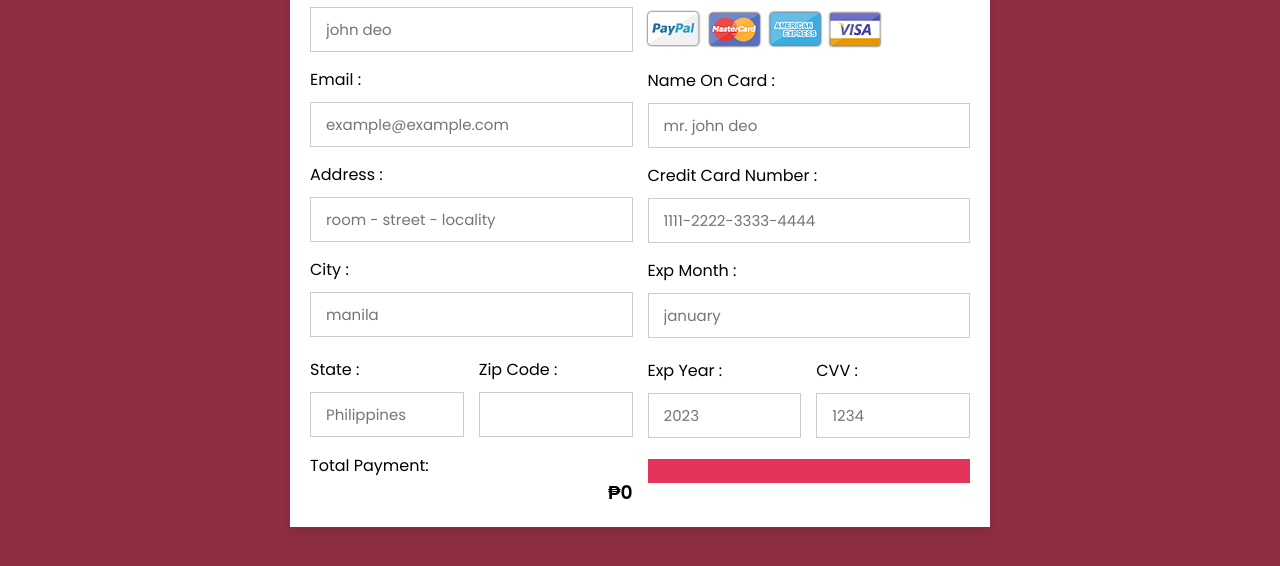
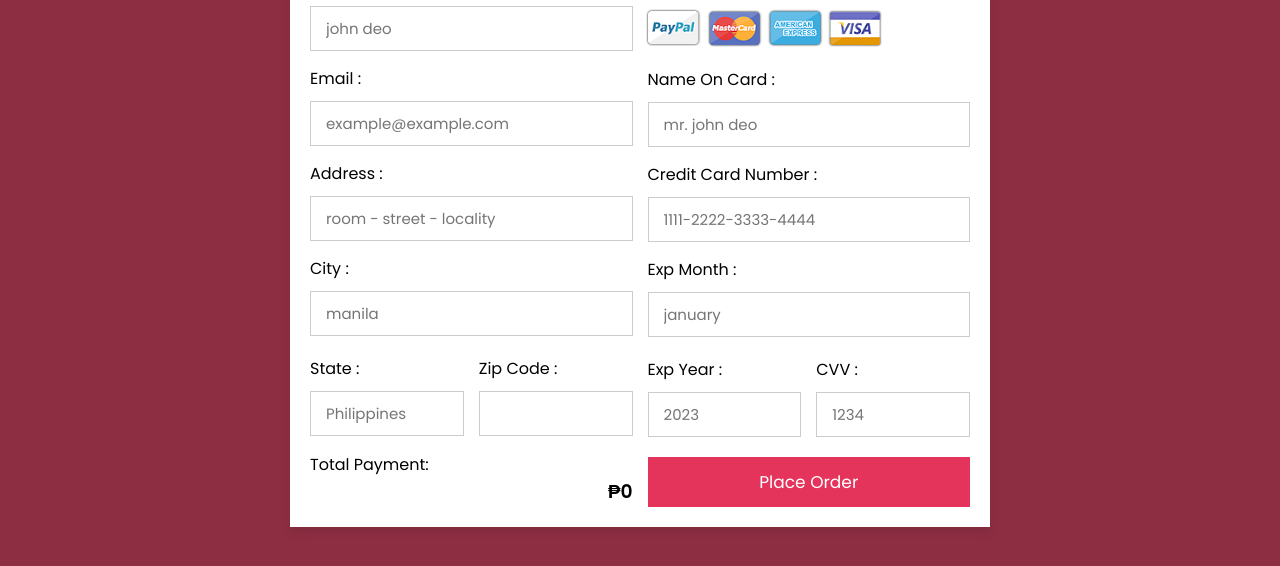
Before and after one commit to Syntax-maker/Happy-Pets, a plain HTML site: page payment.html in a window 1280 px wide. Shown: the part 224-790 px from the top of the page. Drawn offline with Linux system fonts and the light colour scheme.

Commit message:
Update payment.html

```diff
--- a/payment.html
+++ b/payment.html
@@ -102,7 +102,7 @@
                 </div>
             </div>
             <div class="col">
-                <button type="button" value="place order" class="submit-btn" > </button>
+                <button type="submit" value="place order" class="submit-btn" > Place Order</button>
    <input type="hidden" name="_next" value="https://syntax-maker.github.io/Happy-Pets/new-shop.html">
                 <input type="hidden" name="_captcha" value="false">
                 <div class="priceView">
```
